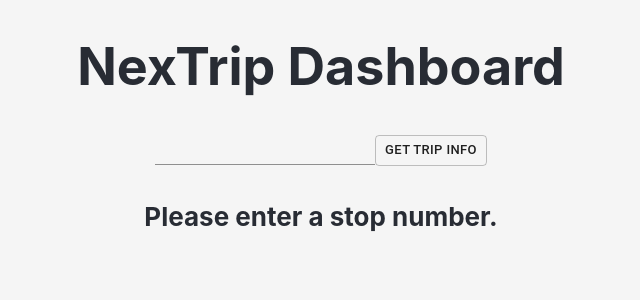
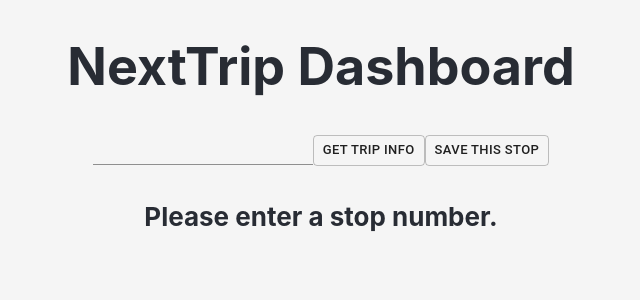
Before and after one commit to cjdufault/msp-next-trip, a React (Create React App) app: page / in a window 1280 px wide. Both pictures are taken after a click on the button "GET TRIP INFO". Shown: the top 300 px of the page, without its empty margins (319-959 px from the left). Built offline with nearby package versions, Linux system fonts and the light colour scheme.

Commit message:
implement saving stops in local storage

```diff
--- a/src/App.css
+++ b/src/App.css
@@ -26,12 +26,3 @@
 .App-link {
   color: #61dafb;
 }
-
-@keyframes App-logo-spin {
-  from {
-    transform: rotate(0deg);
-  }
-  to {
-    transform: rotate(360deg);
-  }
-}
--- a/src/App.js
+++ b/src/App.js
@@ -1,12 +1,12 @@
-import { NexTripLookup } from './components/NexTripLookup';
+import { NextTripLookup } from './components/NextTripLookup';
 import './App.css';
 
 const App = () => {
   return (
     <div className="App">
       <header className="App-header">
-        <h1>{'NexTrip Dashboard'}</h1>
-        <NexTripLookup />
+        <h1>{'NextTrip Dashboard'}</h1>
+        <NextTripLookup />
       </header>
     </div>
   );
--- a/src/apiData/GetNexTrip.js
+++ b/src/apiData/GetNextTrip.js
@@ -1,6 +1,6 @@
 const API_URL = 'https://svc.metrotransit.org/nextripv2';
 
-async function GetNexTrip(stopNumber) {
+async function GetNextTrip(stopNumber) {
 
   if (stopNumber === ''){
     return {
@@ -15,4 +15,4 @@ async function GetNexTrip(stopNumber) {
   return json;
 }
 
-export default GetNexTrip;
+export default GetNextTrip;
--- a/src/components/IntegerInput.jsx
+++ b/src/components/IntegerInput.jsx
@@ -3,7 +3,7 @@ import TextField from '@material-ui/core/TextField';
 
 const isValid = (value) => value !== '' && value !== '-';
 
-export const IntegerInput = ({ value, onChange }) => {
+export const IntegerInput = ({ value, onChange, onSubmit }) => {
   const regexp = new RegExp(`^-?[0-9]*$`);
   const [internalValue, setInternalValue] = useState(value);
   const [valid, setValid] = useState(isValid(value));
@@ -25,7 +25,8 @@ export const IntegerInput = ({ value, onChange }) => {
       onBlur={ () => {
         setInternalValue(value);
         setValid(true);
-      } }
+      }}
+      onSubmit={onSubmit}
     />
   );
 };
--- a/src/components/NexTripLookup.jsx
+++ /dev/null
@@ -1,93 +0,0 @@
-import React, {useState} from 'react';
-import Button from '@material-ui/core/Button';
-import { IntegerInput } from './IntegerInput';
-import Table from '@material-ui/core/Table';
-import TableContainer from '@material-ui/core/TableContainer';
-import TableBody from '@material-ui/core/TableBody';
-import TableCell from '@material-ui/core/TableCell';
-import TableRow from '@material-ui/core/TableRow';
-import GetNexTrip from '../apiData/GetNexTrip';
-
-export const NexTripLookup = () => {
-
-  const [stopNumber, setStopNumber] = useState('');
-  const [statusMessage, setStatusMessage] = useState('Enter stop number in the text field.');
-  const [departures, setDepartures] = useState();
-
-  const handleGetNexTrip = async () => {
-
-    let nexTripResult = await GetNexTrip(stopNumber);
-
-    if (nexTripResult.success) {
-      setStatusMessage(`Trip Info for ${nexTripResult.stops[0].description}:`);
-      setDepartures(nexTripResult.departures);
-    }
-    else {
-      setStatusMessage(nexTripResult.detail);
-    }
-  };
-
-  const formatDepartureTimeText = (text, timestamp) => {
-    let departureTime = unixTimestampToLocalTime(timestamp);
-    if (text.includes(':')) return `Departs at ${departureTime}`;
-    if (text.includes('Min')) return `Departs in ${text} (${departureTime})`;
-    return `${text} (${departureTime})`;
-  };
-
-  const unixTimestampToLocalTime = (timestamp) => {
-    let date = new Date(timestamp * 1000);
-    let hours = date.getHours();
-    let minutes = String(date.getMinutes()).padStart(2, '0');
-
-    return `${hours}:${minutes}`;
-  };
-
-  return (
-    <div>
-      <div>
-        <IntegerInput value={stopNumber} onChange={setStopNumber} />
-        <Button
-          onClick={handleGetNexTrip}
-          size={'small'}
-          variant={'outlined'}
-        >
-          {'Get Trip Info'}
-        </Button>
-      </div>
-      <div>
-        <h4>{statusMessage}</h4>
-      </div>
-      {
-        departures &&
-        (
-          departures.length > 0 ?
-          <TableContainer>
-            <Table className={'departures-table'}>
-              <TableBody>
-                {departures.map((departure) => {
-                  return (
-                    <TableRow key={departure.departure_time}>
-                      <TableCell align='left'>
-                        {`Route ${departure.route_id} ${departure.direction_text}`}
-                      </TableCell>
-                      <TableCell align='center'>{departure.description}</TableCell>
-                      <TableCell align='right'>
-                        {
-                          formatDepartureTimeText(
-                            departure.departure_text,
-                            departure.departure_time
-                          )
-                        }
-                      </TableCell>
-                    </TableRow>
-                  )
-                })}
-              </TableBody>
-            </Table>
-          </TableContainer>
-          : <h4>{'No current departure information available.'}</h4>
-        )
-      }
-    </div>
-  );
-}
--- /dev/null
+++ b/src/components/NextTripLookup.jsx
@@ -0,0 +1,183 @@
+import React, { useState } from 'react';
+import Button from '@material-ui/core/Button';
+import Table from '@material-ui/core/Table';
+import TableContainer from '@material-ui/core/TableContainer';
+import TableBody from '@material-ui/core/TableBody';
+import TableCell from '@material-ui/core/TableCell';
+import TableRow from '@material-ui/core/TableRow';
+import GetNextTrip from '../apiData/GetNextTrip';
+import { IntegerInput } from './IntegerInput';
+
+export const NextTripLookup = () => {
+
+  const defaultStatusMessage = 'Enter stop number in the text field.';
+
+  const [stopNumber, setStopNumber] = useState('');
+  const [statusMessage, setStatusMessage] = useState(defaultStatusMessage);
+  const [departures, setDepartures] = useState();
+  const [savedStops, setSavedStops] = useState(JSON.parse(localStorage.getItem('savedStops')) ?? []);
+  const [showSaveButton, setShowSaveButton] = useState(false);
+  const [showUnSaveButton, setShowUnSaveButton] = useState(false);
+
+  const handleGetNextTrip = async () => {
+    fetchNextTrips(stopNumber);
+  };
+
+  const handleChangeStopInputBox = (newValue) => {
+    setDepartures(null);
+    setStatusMessage(defaultStatusMessage);
+    setStopNumber(newValue);
+  }
+
+  const handleSaveStop = () => {
+    let newSavedStops = savedStops;
+    setShowSaveButton(false);
+    setShowUnSaveButton(true);
+
+    if (!newSavedStops.includes(stopNumber)) {
+      newSavedStops.push(stopNumber);
+      localStorage.setItem('savedStops', JSON.stringify(newSavedStops));
+      setSavedStops((newSavedStops));
+    }
+  };
+
+  const handleUnSaveStop = () => {
+    let newSavedStops = [];
+    setShowSaveButton(true);
+    setShowUnSaveButton(false);
+
+    for (let i = 0; i < savedStops.length; i++) {
+      if (savedStops[i] !== stopNumber)
+        newSavedStops.push(savedStops[i]);
+    }
+
+    setSavedStops(newSavedStops);
+    localStorage.setItem('savedStops', JSON.stringify(newSavedStops));
+  }
+
+  const handleSelectSavedStop = async (event) => {
+    let savedStop = event.target.innerText;
+    setShowSaveButton(false);
+    setShowUnSaveButton(true);
+    setStopNumber(savedStop);
+    fetchNextTrips(savedStop);
+  };
+
+  const fetchNextTrips = async (stop) => {
+    setDepartures(null);
+    let NextTripResult = await GetNextTrip(stop);
+
+    if (NextTripResult.success) {
+      setStatusMessage(`Trip Info for ${NextTripResult.stops[0].description}:`);
+      setDepartures(NextTripResult.departures);
+    }
+    else {
+      setStatusMessage(NextTripResult.detail);
+    }
+
+    if (!savedStops.includes(stop)) {
+      setShowSaveButton(true);
+    }
+  };
+
+  const formatDepartureTimeText = (text, timestamp) => {
+    let departureTime = unixTimestampToLocalTime(timestamp);
+    if (text.includes(':')) return `Departs at ${departureTime}`;
+    if (text.includes('Min')) return `Departs in ${text} (${departureTime})`;
+    return `${text} (${departureTime})`;
+  };
+
+  const unixTimestampToLocalTime = (timestamp) => {
+    let date = new Date(timestamp * 1000);
+    let hours = date.getHours();
+    let minutes = String(date.getMinutes()).padStart(2, '0');
+
+    return `${hours}:${minutes}`;
+  };
+
+  return (
+    <div>
+      <div>
+        <IntegerInput
+          value={stopNumber}
+          onChange={handleChangeStopInputBox}
+          onSubmit={handleGetNextTrip}
+        />
+        <Button
+          onClick={handleGetNextTrip}
+          size={'small'}
+          variant={'outlined'}
+        >
+          {'Get Trip Info'}
+        </Button>
+        {
+          showSaveButton &&
+          <Button
+            onClick={handleSaveStop}
+            size={'small'}
+            variant={'outlined'}
+          >
+            {'Save This Stop'}
+          </Button>
+        }
+        {
+          showUnSaveButton &&
+          <Button
+            onClick={handleUnSaveStop}
+            size={'small'}
+            variant={'outlined'}
+          >
+            {'Un-Save This Stop'}
+          </Button>
+        }
+      </div>
+      <div className={'saved-stops'}>
+        {savedStops.map((stop) => {
+          return (
+            <Button
+              key={stop}
+              onClick={handleSelectSavedStop}
+              className={'saved-stop-btn'}
+              size={'medium'}
+              variant={'outlined'}
+            >
+              {stop}
+            </Button>
+          )
+        })}
+      </div>
+      <h4>{statusMessage}</h4>
+      {
+        departures &&
+        (
+          departures.length > 0 ?
+          <TableContainer>
+            <Table className={'departures-table'}>
+              <TableBody>
+                {departures.map((departure) => {
+                  return (
+                    <TableRow key={departure.departure_time}>
+                      <TableCell align='left'>
+                        {`Route ${departure.route_id} ${departure.direction_text}`}
+                      </TableCell>
+                      <TableCell align='center'>{departure.description}</TableCell>
+                      <TableCell align='right'>
+                        {
+                          formatDepartureTimeText(
+                            departure.departure_text,
+                            departure.departure_time
+                          )
+                        }
+                      </TableCell>
+                    </TableRow>
+                  )
+                })}
+              </TableBody>
+            </Table>
+          </TableContainer>
+          : <h4>{'No current departure information available.'}</h4>
+        )
+      }
+    </div>
+  );
+}
```
